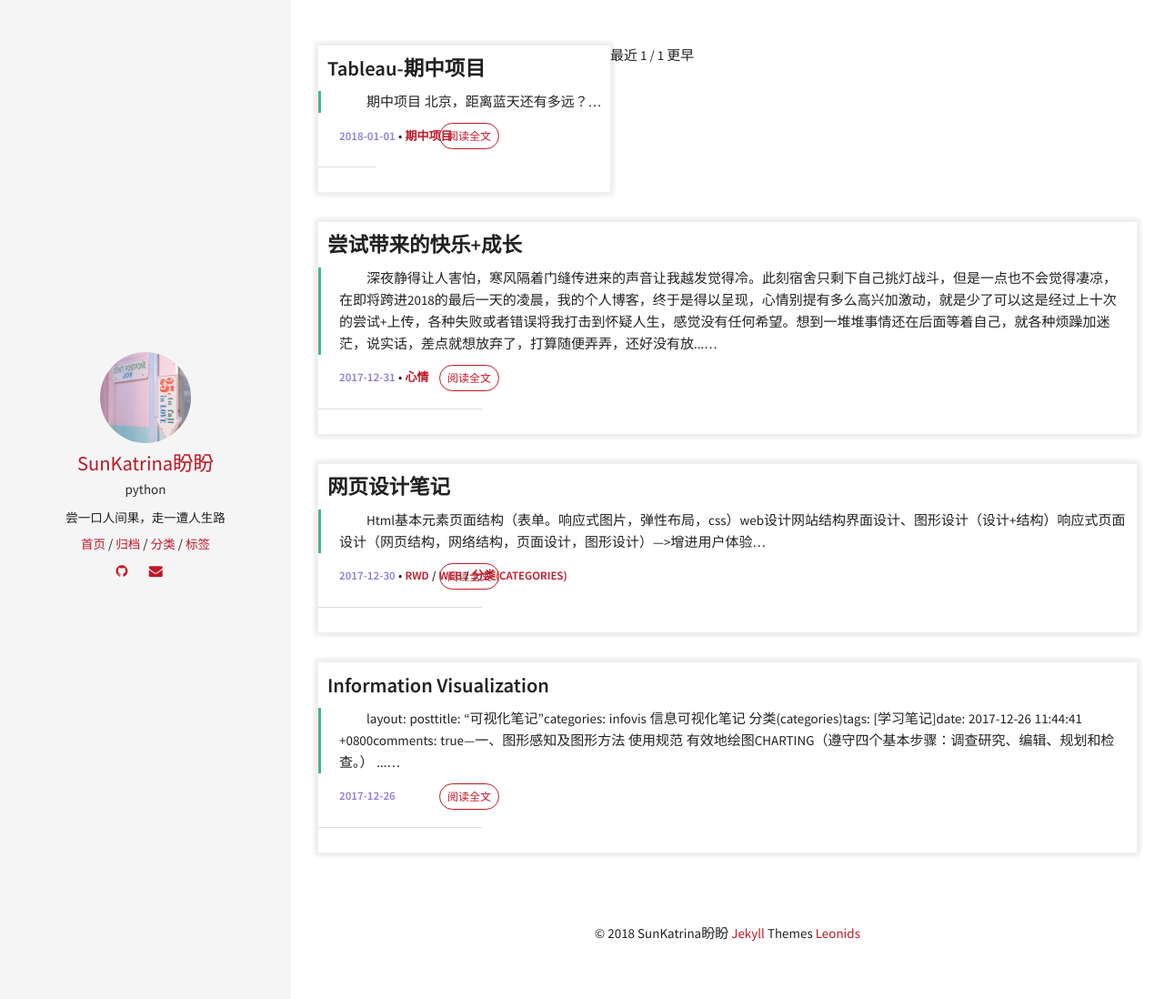
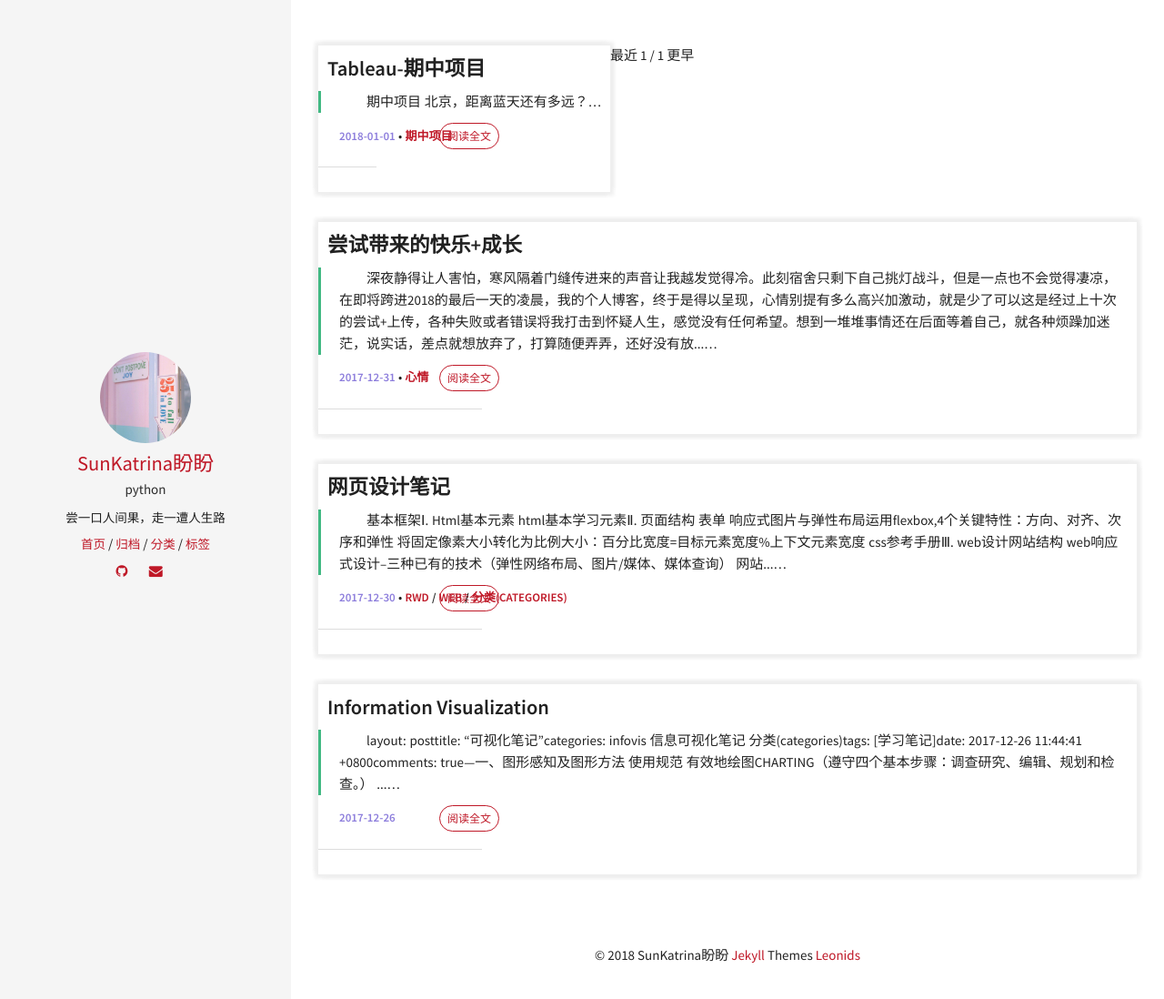
Before and after one commit to sunsipan/sunsipan.github.io, a Jekyll site: the page built from index.html, in a window 1280 px wide. Shown: the top 1098 px of the page at 91% size. Built offline with Jekyll 4.4.1, drawn with Linux system fonts in a browser that asks for light colours; the list of posts is cut into pages by our own code.

Commit message:
Update 2017-12-26-web.md

```diff
--- a/_posts/2017-12-26-web.md
+++ b/_posts/2017-12-26-web.md
@@ -7,8 +7,49 @@
 comments: true
 ---
 
-Html基本元素
-页面结构（表单。响应式图片，弹性布局，css）
-web设计网站结构
-界面设计、图形设计（设计+结构）
-响应式页面设计（网页结构，网络结构，页面设计，图形设计）--->增进用户体验
+### 基本框架
+Ⅰ. Html基本元素
+* [html基本学习元素](http://www.w3school.com.cn/tags/index.asp)
+
+Ⅱ. 页面结构
+<img src="{{ site.url }}/assets/blogImg/Page_Structure.jpg" width="296" alt="Page_Structure"/>
+* 表单
+
+* 响应式图片与弹性布局
+运用flexbox,4个关键特性：方向、对齐、次序和弹性
+<img src="{{ site.url }}/assets/blogImg/flexbox.png" width="296" alt="flexbox规范"/>
+> 将固定像素大小转化为比例大小：百分比宽度=目标元素宽度%上下文元素宽度
+
+* [css参考手册](http://www.w3school.com.cn/cssref/index.asp)
+<img src="{{ site.url }}/assets/blogImg/idrsolutions_doc_html5.png" width="296" alt="idrsolutions在线文档转HTML5"/>
+
+Ⅲ. web设计网站结构
+> web响应式设计--三种已有的技术（弹性网络布局、图片/媒体、媒体查询）
+##### 网站的组成部分
+> 使用超文本标记语言（html）
+> 文档结构
+* html文档结构(<head>, <body>, <div>, <span>)
+* 文本结构
+* 传达意义和内容结构的语义标记(headlines,paragraph text, lists, quotations)
+* 使用css使内容看起来有一定的外观
+* 链接到audiovisual content (.gif, .jpeg, or .png graphics, media files)
+* 交互式行为(JavaScript, php, or other programming techniques)
+<img src="{{ site.url }}/assets/blogImg/html5.jpg" width="296" alt="HTML5"/>
+> 使用层叠样式表
+<img src="{{ site.url }}/assets/css.PNG" width="296" alt="css"/>
+##### 内容管理系统
+<img src="{{ site.url }}/assets/region.jpg" width="296" alt="css"/>
+<img src="{{ site.url }}/assets/CMS.PNG" width="296" alt="css"/>
+
+Ⅳ. 界面设计、图形设计（设计+结构）
+
+
+
+
+Ⅴ. 响应式页面设计（网页结构，网络结构，页面设计，图形设计）--->增进用户体验
+
+
+
+### 参考books
+* [RWD2]({{ site.url }}/assets/pdf/RWD2.pdf ))
+* [WSG4]({{ site.url }}/assets/pdf/WSG42.pdf ))
```
